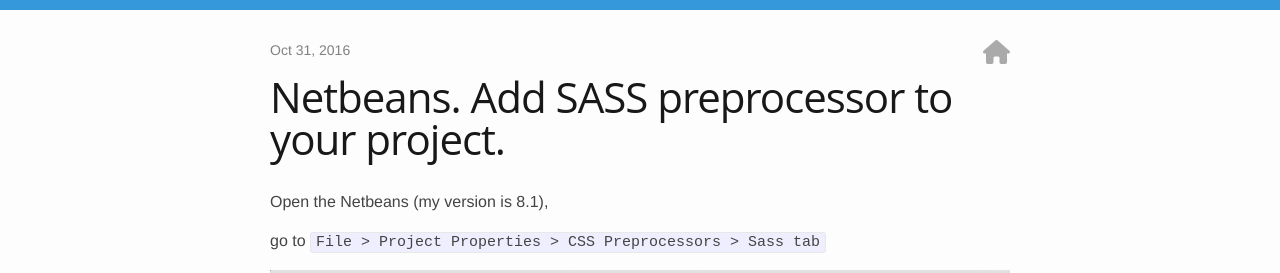
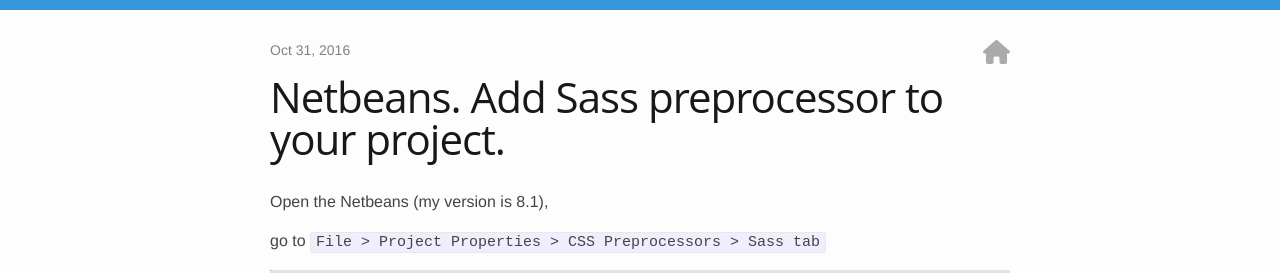
Before and after one commit to evgv/evgv.github.io, a Jekyll site: the page built from _posts/2016-10-31-netbeans-add-sass-preprocessor-to-project.markdown, in a window 1280 px wide. Shown: the top 273 px of the page. Built offline with Jekyll 4.4.1, drawn with Linux system fonts in a browser that asks for light colours; nearby versions of some CDN libraries; comment, search, counter and statistics services are not loaded.

```diff
--- a/_posts/2016-10-31-netbeans-add-sass-preprocessor-to-project.markdown
+++ b/_posts/2016-10-31-netbeans-add-sass-preprocessor-to-project.markdown
@@ -1,6 +1,6 @@
 ---
 layout: post
-title:  "Netbeans. Add SASS preprocessor to your project."
+title:  "Netbeans. Add Sass preprocessor to your project."
 date:   2016-10-31
 categories: [netbeans, css, sass]
 ---
```
